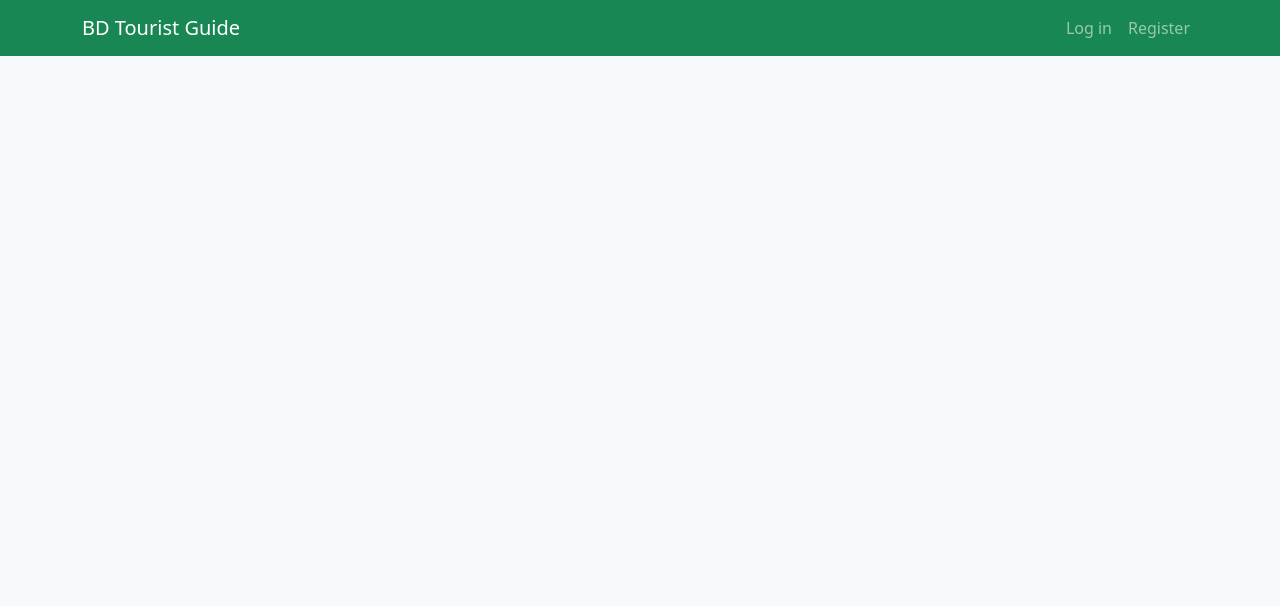
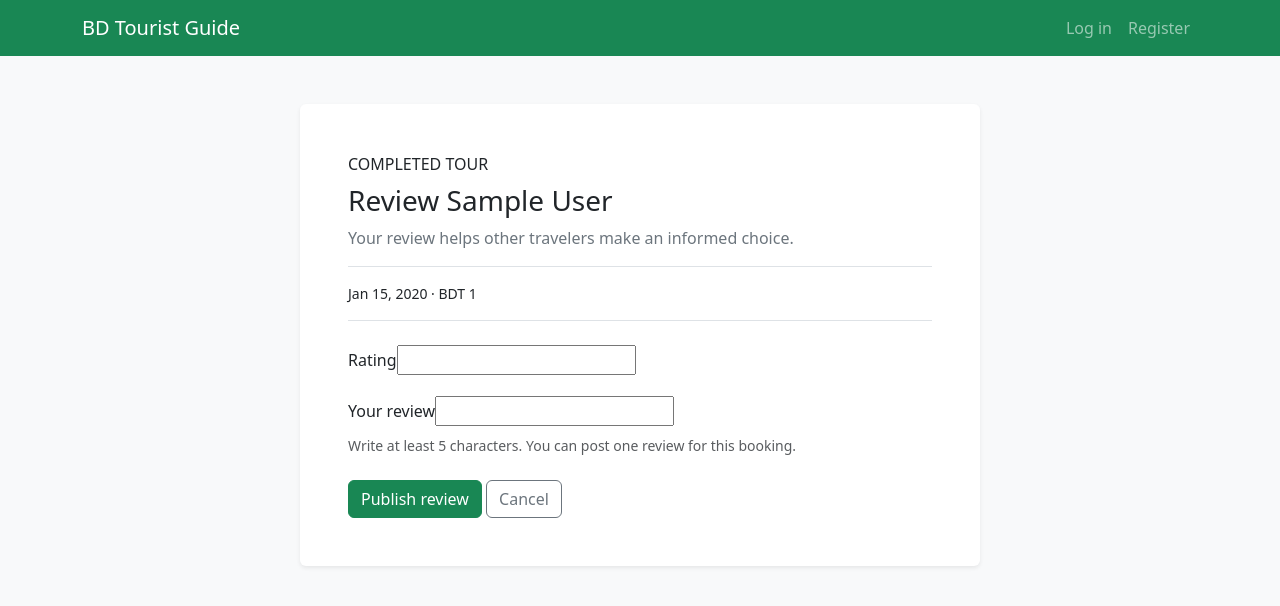
Before and after one commit to mdmhbllm/BD_Tourist_Guide, a Django app: template templates/accounts/guide_review_form.html in a window 1280 px wide. Shown: the top 606 px of the page. Run offline with Django 5.2, Linux system fonts and the light colour scheme; the template is opened without the code that fills it: most values are stand-ins (such as "Sample title", 1, 10 or a date in 2020); form fields are guessed from the names that the template uses.

Commit message:
Update guide_review_form.html
added

```diff
--- a/templates/accounts/guide_review_form.html
+++ b/templates/accounts/guide_review_form.html
@@ -1,2 +1,5 @@
 {% extends "base.html" %}
 {% block title %}Review {{ booking.guide_application.full_name }} | BD Tourist Guide{% endblock %}
+{% block content %}
+<div class="card border-0 shadow-sm mx-auto" style="max-width: 680px"><div class="card-body p-4 p-lg-5"><span class="eyebrow">COMPLETED TOUR</span><h1 class="h3 mt-2">Review {{ booking.guide_application.full_name }}</h1><p class="text-secondary">Your review helps other travelers make an informed choice.</p><div class="small border-top border-bottom py-3 mb-4">{{ booking.start_date|date:"M j, Y" }}{% if booking.end_date != booking.start_date %} – {{ booking.end_date|date:"M j, Y" }}, {{ booking.number_of_days }} days{% endif %} · BDT {{ booking.total_price }}</div><form method="post">{% csrf_token %}{% for error in form.non_field_errors %}<div class="alert alert-danger">{{ error }}</div>{% endfor %}<div class="mb-3"><label class="form-label" for="id_rating">Rating</label>{{ form.rating }}{% for error in form.rating.errors %}<div class="text-danger small">{{ error }}</div>{% endfor %}</div><div class="mb-4"><label class="form-label" for="id_review_text">Your review</label>{{ form.review_text }}<div class="form-text">Write at least 5 characters. You can post one review for this booking.</div>{% for error in form.review_text.errors %}<div class="text-danger small">{{ error }}</div>{% endfor %}</div><button class="btn btn-success" type="submit">Publish review</button> <a class="btn btn-outline-secondary" href="{% url 'accounts:booking_detail' booking.pk %}">Cancel</a></form></div></div>
+{% endblock %}
```
